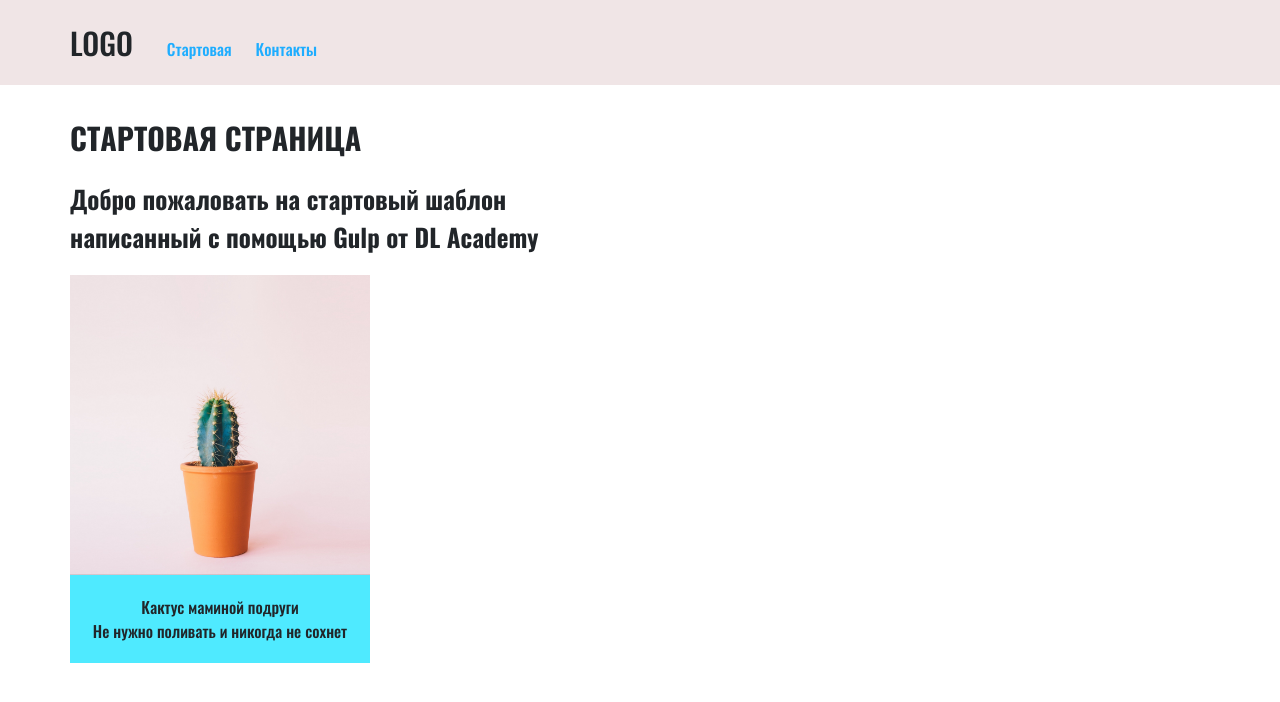
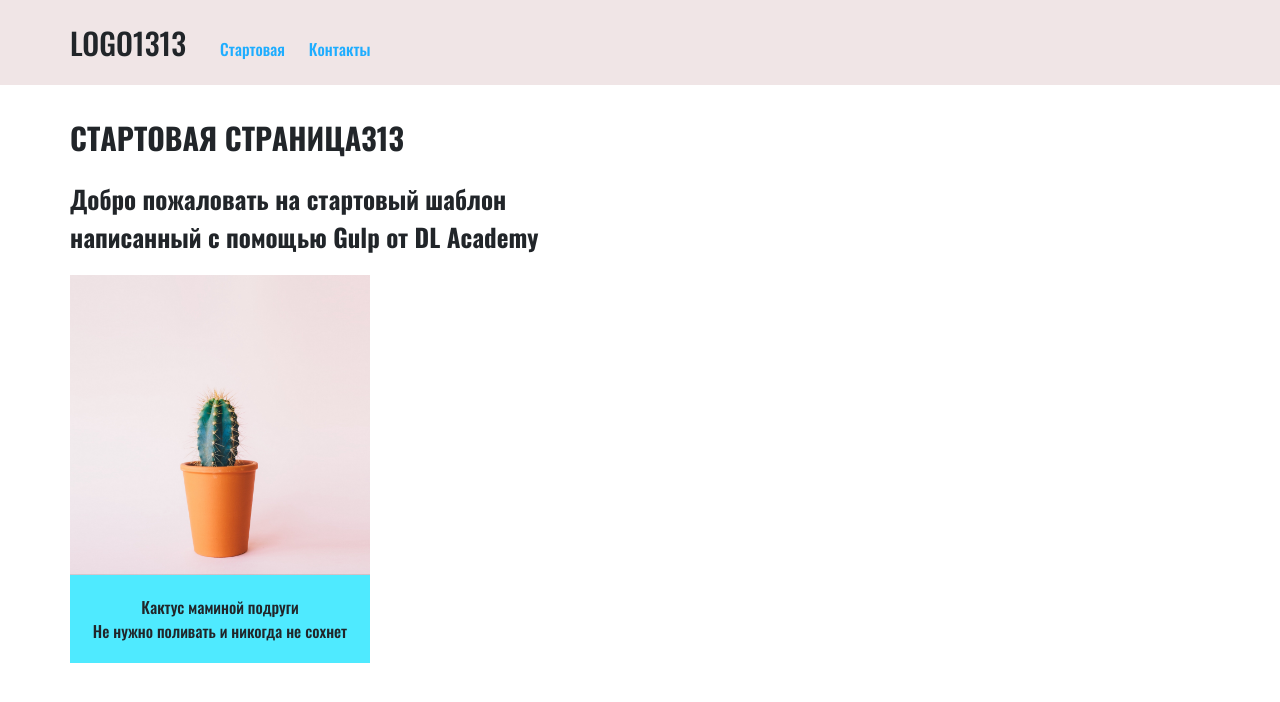
Before and after one commit to MitrofanovaO/DL_Gulp, a website: page src/html/pages/index.html in a window 1280 px wide. Drawn offline with nearby package versions, Linux system fonts and the light colour scheme; files that its build step writes are made by us from their sources; files whose address does not match are found by name.

Commit message:
Наконец-то пофиксил проблему с HTML

```diff
--- /dev/null
+++ b/src/html/components/header.html
@@ -0,0 +1,9 @@
+<div class="header">
+  <div class="container">
+    <div class="header__content">
+      <span class="header__logo">LOGO1313</span>
+      <a href="./../pages/index.html" class="header__link index">Стартовая</a>
+      <a href="./../pages/contacts.html" class="header__link hookah">Контакты</a>
+    </div>
+  </div>
+</div>
--- a/src/html/header.html
+++ /dev/null
@@ -1,9 +0,0 @@
-<div class="header">
-  <div class="container">
-    <div class="header__content">
-      <span class="header__logo">LOGO</span>
-      <a href="/index.html" class="header__link index">Стартовая</a>
-      <a href="/contacts.html" class="header__link hookah">Контакты</a>
-    </div>
-  </div>
-</div>
--- a/src/html/index.html
+++ b/src/html/pages/index.html
@@ -6,12 +6,12 @@
   <title>Gulp start pattern - стартовый gulp шаблон от DL Academy</title>
 </head>
 <body>
-  @@include('./header.html')
+  @@include('./../components/header.html')
   <div class="start-block">
     <div class="container">
       <div class="start-block__content">
 
-        <h1 class="title-block title-block_one">Стартовая страница</h1>
+        <h1 class="title-block title-block_one">Стартовая страница313</h1>
         <h2 class="title-block title-block_two">Добро пожаловать на стартовый шаблон написанный с помощью Gulp от DL Academy</h2>
 
         <div class="parallax-card">
```
Also changed, not shown: gulpfile.js (+5 -5 lines), src/html/pages/contacts.html (renamed from src/html/contacts.html, +1 -1 lines), src/html/components/footer.html (added).
